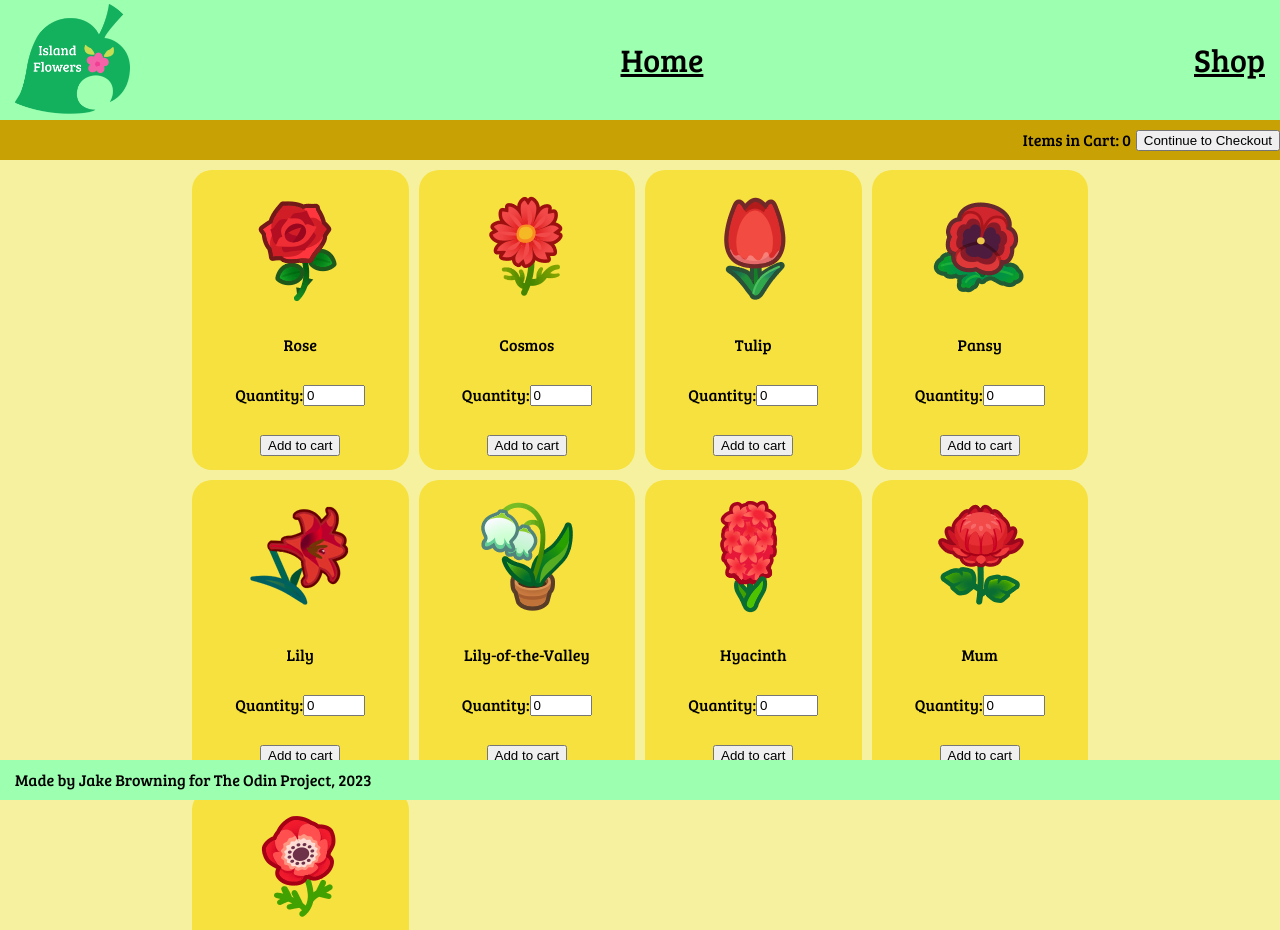
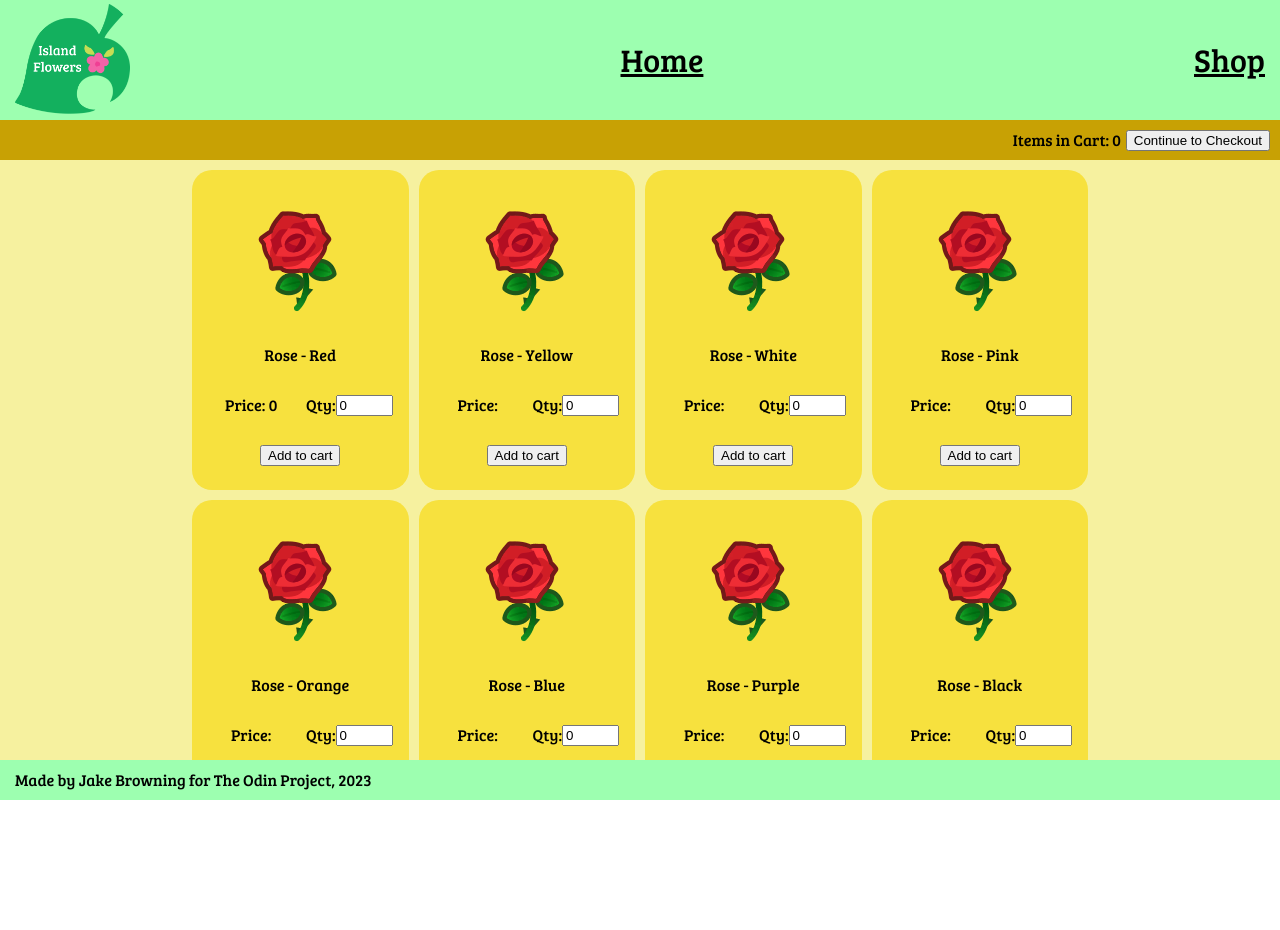
Before and after one commit to JakeBrowning90/shopping-cart, a React (Create React App) app in the folder shopping-cart/: page /shop in a window 1280 px wide. After the commit the page ends 800 px from the top, so only its background shows below. Built offline with nearby package versions, Linux system fonts and the light colour scheme.

Commit message:
Implement uniqid

```diff
--- a/shopping-cart/package.json
+++ b/shopping-cart/package.json
@@ -10,6 +10,7 @@
     "react-dom": "^18.2.0",
     "react-router-dom": "^6.10.0",
     "react-scripts": "5.0.1",
+    "uniqid": "^5.4.0",
     "web-vitals": "^2.1.4"
   },
   "scripts": {
--- a/shopping-cart/src/components/Home.js
+++ b/shopping-cart/src/components/Home.js
@@ -8,8 +8,8 @@ function Home() {
           <img src={tomnook}/>
         </div>
 
-        <h1>Welcome to Island Flowers!</h1>
-        <p>Checkout our selection of flowers in a wider variety of colours and species.
+        <h1 className='greetingText'>Welcome to Island Flowers!</h1>
+        <p className='greetingText'>Checkout our selection of flowers in a wider variety of colours and species.
           Whether you are decorating for an event, sending a gift,
           or just want to make your home more beautiful, we have what you are looking for.
           Start your floral adventure today!
--- a/shopping-cart/src/components/ItemCard.js
+++ b/shopping-cart/src/components/ItemCard.js
@@ -4,18 +4,20 @@ function ItemCard(props) {
     return (
       <div className="ItemCard">
         <img src={item.img} className='itemImg'/>
-        <div>{item.desc}</div>
-        <div>Quantity:
+        <div className='itemDesc'>{item.desc}</div>
+        <div className='itemPrice'>Price: {item.price}</div>
+        <div className='itemQuantity'>Qty:
           <input
             name="cardCount"
             type="number"
             min="0"
+            max="99"
             data-key={item.key}
             onChange={handleQuantityChange}
             value={item.cardCount}
           />
         </div>
-        <div>
+        <div className='itemAdd'>
           <button data-key={item.key} onClick={onClick}>Add to cart</button>
         </div>
       </div>
--- a/shopping-cart/src/components/Shop.js
+++ b/shopping-cart/src/components/Shop.js
@@ -1,4 +1,5 @@
 import React,{ useState, useEffect } from "react";
+import uniqid from "uniqid";
 import ItemCard from "./ItemCard";
 import cosmos from "./img/Cosmos.png";
 import hyacinths from "./img/Hyacinths.png";
@@ -15,15 +16,22 @@ function Shop() {
 
   const [cartCount, setCartCount] = useState(0);
   const [inventory, setInventory] = useState([
-    {key: 0, img: roses, desc: "Rose", cardCount: 0},
-    {key: 1, img: cosmos, desc: "Cosmos", cardCount: 0},
-    {key: 2, img: tulips, desc: "Tulip", cardCount: 0},
-    {key: 3, img: pansies, desc: "Pansy", cardCount: 0},
-    {key: 4, img: lilies, desc: "Lily", cardCount: 0},
-    {key: 5, img: lilyOfTheValley, desc: "Lily-of-the-Valley", cardCount: 0},
-    {key: 6, img: hyacinths, desc: "Hyacinth", cardCount: 0},
-    {key: 7, img: mums, desc: "Mum", cardCount: 0},
-    {key: 8, img: windflowers, desc: "Windflower", cardCount: 0},
+    {key: uniqid(), img: roses, desc: "Rose - Red", price: 0, cardCount: 0},
+    {key: uniqid(), img: roses, desc: "Rose - Yellow", cardCount: 0},
+    {key: uniqid(), img: roses, desc: "Rose - White", cardCount: 0},
+    {key: uniqid(), img: roses, desc: "Rose - Pink", cardCount: 0},
+    {key: uniqid(), img: roses, desc: "Rose - Orange", cardCount: 0},
+    {key: uniqid(), img: roses, desc: "Rose - Blue", cardCount: 0},
+    {key: uniqid(), img: roses, desc: "Rose - Purple", cardCount: 0},
+    {key: uniqid(), img: roses, desc: "Rose - Black", cardCount: 0},
+    {key: uniqid(), img: cosmos, desc: "Cosmos - Red", cardCount: 0},
+    {key: uniqid(), img: tulips, desc: "Tulip - Red", cardCount: 0},
+    {key: uniqid(), img: pansies, desc: "Pansy - Red", cardCount: 0},
+    {key: uniqid(), img: lilies, desc: "Lily - Red", cardCount: 0},
+    {key: uniqid(), img: lilyOfTheValley, desc: "Lily-of-the-Valley", cardCount: 0},
+    {key: uniqid(), img: hyacinths, desc: "Hyacinth - Red", cardCount: 0},
+    {key: uniqid(), img: mums, desc: "Mum - Red", cardCount: 0},
+    {key: uniqid(), img: windflowers, desc: "Windflower- Red", cardCount: 0},
   ]);
 
   const handleQuantityChange = (e) => {
@@ -63,7 +71,7 @@ function Shop() {
     <div id="Shop">
       <div id="cartDiv">
         <div>Items in Cart: {cartCount}</div>
-        <button>Continue to Checkout</button>
+        <button id="CheckoutButton">Continue to Checkout</button>
       </div>
       <ul id="itemDisplayDiv">
 
--- a/shopping-cart/src/styles/style.css
+++ b/shopping-cart/src/styles/style.css
@@ -10,6 +10,7 @@ body,
     height: 100%;
     display: flex;
     flex-direction: column;
+    overflow: hidden;
 }
 
 h1{
@@ -92,14 +93,18 @@ nav {
     padding: 10px;
 }
 
+#Greeting > * {
+    padding: 20px;
+    display: flex;
+    flex-direction: column;
+}
+
 #GreetImg {
     grid-row: 1 / -1;
-    display: flex;
-    flex-direction: column;
     justify-content: end;
     object-fit: contain;
-    padding: 20px;
 }
+
 
 img {
     max-width: 100%;
@@ -108,6 +113,7 @@ img {
 #Shop {
     display: flex;
     flex-direction: column;
+    background-color: #f6f19f;
 }
 
 #cartDiv {
@@ -115,28 +121,35 @@ img {
     height: 5%;
     width: 100%;
     display: flex;
-    justify-content: end;
+    justify-content: flex-end;
     align-items: center;
     gap: 5px;
     background-color: #c8a104;
 }
 
+#CheckoutButton {
+    margin-right: 10px;
+}
+
 #itemDisplayDiv {
     background-color: #f6f19f;
-    min-height: 90%;
+    height: 70vh;
     margin-top: 5vh;
     padding: 10px 15% 40px 15%;
+    /* margin-bottom: 15%; */
     display: grid;
     grid-template-columns: repeat(auto-fit, minmax(200px, 1fr));
     gap: 10px;
-    overflow: scroll;
+    overflow: auto;
 }
 
 .ItemCard {
     background-color: #f7e13e;
     height: 300px;
+    padding: 10px;
     display: grid;
     grid-template-rows: 3fr repeat(3, 1fr);
+    grid-template-columns: repeat(2, 1fr);
     justify-content: center;
     align-items: center;
     border-radius: 20px;
@@ -150,10 +163,23 @@ img {
 }
 
 .itemImg {
+    grid-column: 1 / -1;
     justify-self: center;
     align-self: center;
 }
+.itemDesc {
+    grid-column: 1 / -1;
+}
+.itemPrice {
+    grid-column: 1 / 2;
+}
+.itemQuantity {
+    grid-column: -2 / -1;
+}
+.itemAdd {
+    grid-column: 1 / -1;
+}
 
 input {
-    width: 25%;
+    width: 50%;
 }
```
Also changed, not shown: 1 other file (tests, documents, lock files or other folders).
